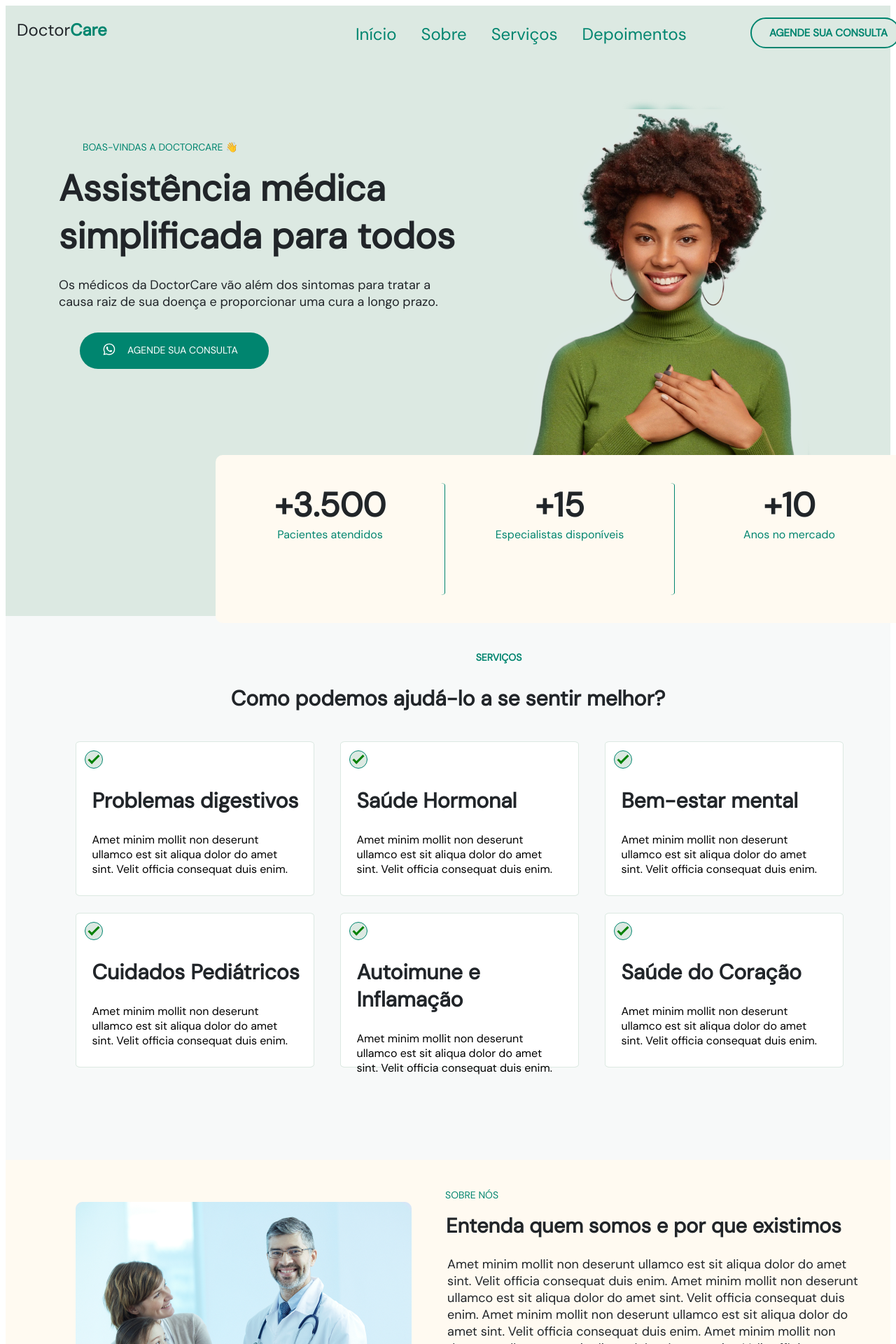
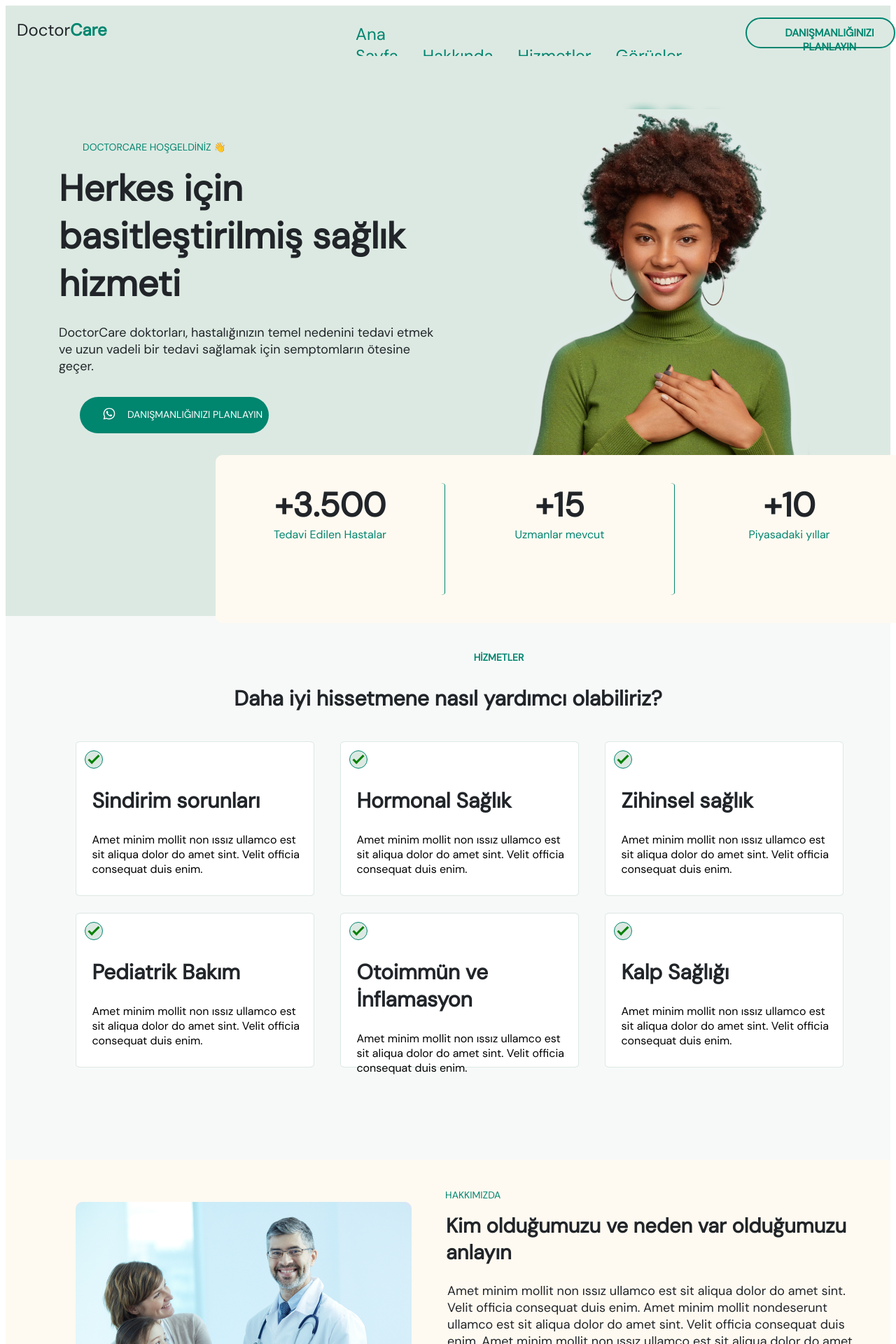
Before and after one commit to SuleAktas/doctor-care, a React (Create React App) app: page / in a window 1280 px wide. Shown: the top 1920 px of the page at 70% size. Built offline with nearby package versions, Linux system fonts and the light colour scheme.

Commit message:
language adds

```diff
--- a/package.json
+++ b/package.json
@@ -6,8 +6,10 @@
     "@testing-library/jest-dom": "^5.17.0",
     "@testing-library/react": "^13.4.0",
     "@testing-library/user-event": "^13.5.0",
+    "i18next": "^23.10.0",
     "react": "^18.2.0",
     "react-dom": "^18.2.0",
+    "react-i18next": "^14.0.5",
     "react-scripts": "5.0.1",
     "web-vitals": "^2.1.4"
   },
--- a/src/App.js
+++ b/src/App.js
@@ -6,56 +6,39 @@ import Footer from "./components/footer/footer";
 import Header from "./components/header/header";
 import Info from "./components/info/info";
 import Solution from "./components/solution/solution";
+import { useTranslation } from "react-i18next";
 
 function App() {
+  const { t } = useTranslation();
   return (
     <>
       <Header />
       <Info />
       <div className="achievement">
-        <Achievement number=" +3.500" text="Pacientes atendidos" />
-        <Achievement number="+15" text="Especialistas disponíveis" />
-        <Achievement number="+10" text="Anos no mercado" />
+        <Achievement number=" +3.500" text={t("achievement1")} />
+        <Achievement number="+15" text={t("achievement2")} />
+        <Achievement number="+10" text={t("achievement3")} />
       </div>
 
       <div className="solution">
         <div className="solution-main">
-          <div className="solution-main-mini-title"> SERVIÇOS</div>
-          <div className="solution-main-title">
-            Como podemos ajudá-lo a se sentir melhor?
+          <div className="solution-main-mini-title">
+            {t("solutionMiniTitle")}
           </div>
+          <div className="solution-main-title">{t("solutonMainTitle")}</div>
         </div>
         <div className="solution-boxes">
-          <Solution
-            title="Problemas digestivos"
-            text="Amet minim mollit non deserunt ullamco est sit aliqua dolor do amet
-        sint. Velit officia consequat duis enim."
-          />
+          <Solution title={t("solution1Title")} text={t("solution1Exp")} />
 
-          <Solution
-            title="Saúde Hormonal"
-            text="Amet minim mollit non deserunt ullamco est sit aliqua dolor do amet sint. Velit officia consequat duis enim."
-          />
+          <Solution title={t("solution2Title")} text={t("solution2Exp")} />
 
-          <Solution
-            title="Bem-estar mental"
-            text="Amet minim mollit non deserunt ullamco est sit aliqua dolor do amet sint. Velit officia consequat duis enim."
-          />
+          <Solution title={t("solution3Title")} text={t("solution3Exp")} />
 
-          <Solution
-            title="Cuidados Pediátricos"
-            text="Amet minim mollit non deserunt ullamco est sit aliqua dolor do amet sint. Velit officia consequat duis enim."
-          />
+          <Solution title={t("solution4Title")} text={t("solution4Exp")} />
 
-          <Solution
-            title="Autoimune e Inflamação"
-            text="Amet minim mollit non deserunt ullamco est sit aliqua dolor do amet sint. Velit officia consequat duis enim."
-          />
+          <Solution title={t("solution5Title")} text={t("solution5Exp")} />
 
-          <Solution
-            title="Saúde do Coração"
-            text="Amet minim mollit non deserunt ullamco est sit aliqua dolor do amet sint. Velit officia consequat duis enim."
-          />
+          <Solution title={t("solution6Title")} text={t("solution6Exp")} />
         </div>
       </div>
       <About />
--- a/src/components/about/about.jsx
+++ b/src/components/about/about.jsx
@@ -2,8 +2,11 @@ import React, { useEffect, useState } from "react";
 import aboutImage from "./Pic.png";
 import aboutBigImage from "./Pic-4.png";
 import "./about.css";
+import { useTranslation } from "react-i18next";
 
 function About() {
+  const { t } = useTranslation();
+
   const [isLargeScreen, setIsLargeScreen] = useState(window.innerWidth > 515);
   useEffect(() => {
     const handleResize = () => {
@@ -21,20 +24,9 @@ function About() {
     <div className="about">
       <div className="about-box">
         <div className="about-box-txt">
-          <div className="about-mini-title">SOBRE NÓS</div>
-          <div className="about-title">
-            Entenda quem somos e por que existimos
-          </div>
-          <div className="about-exp">
-            Amet minim mollit non deserunt ullamco est sit aliqua dolor do amet
-            sint. Velit officia consequat duis enim. Amet minim mollit non
-            deserunt ullamco est sit aliqua dolor do amet sint. Velit officia
-            consequat duis enim. Amet minim mollit non deserunt ullamco est sit
-            aliqua dolor do amet sint. Velit officia consequat duis enim. Amet
-            minim mollit non deserunt ullamco est sit aliqua dolor do amet sint.
-            Velit officia consequat duis enim. Amet minim mollit non deserunt
-            ullamco est sit aliqua dolor do amet sint.
-          </div>
+          <div className="about-mini-title">{t("aboutMiniTitle")}</div>
+          <div className="about-title">{t("aboutTitle")}</div>
+          <div className="about-exp">{t("aboutExp")}</div>
         </div>
         <div className="about-box-img">
           <div className="about-img">
--- a/src/components/contact/contact.jsx
+++ b/src/components/contact/contact.jsx
@@ -4,8 +4,11 @@ import contactBigImage from "./pic-3.png";
 import mapImage from "./map-pin 1.png";
 import mailImage from "./mail 1.png";
 import "./contact.css";
+import { useTranslation } from "react-i18next";
 
 function Contact() {
+  const { t } = useTranslation();
+
   const [isLargeScreen, setIsLargeScreen] = useState(window.innerWidth > 515);
   useEffect(() => {
     const handleResize = () => {
@@ -23,7 +26,7 @@ function Contact() {
   return (
     <div className="contact">
       <div className="contact-info-box">
-        <div className="contact-title">Entre em contato com a gente!</div>
+        <div className="contact-title">{t("contactTitle")}</div>
         <div className="contact-address">
           <div className="contact-address-icon">
             {" "}
--- a/src/components/footer/footer.jsx
+++ b/src/components/footer/footer.jsx
@@ -1,6 +1,8 @@
 import React from "react";
+import { useTranslation } from "react-i18next";
 
 function Footer() {
+  const { t } = useTranslation();
   return (
     <div className="footer">
       <div className="footer-title">
@@ -8,10 +10,10 @@ function Footer() {
       </div>
       <div className="footer-info">
         <div className="footer-row">
-          <div className="footer-margin"> ©2021 Beautysalon.</div>
+          <div className="footer-margin"> ©2024 Beautysalon.</div>
         </div>
         <div className="footer-row">
-          <div className="footer-margin"> Todos os direitos reservados.</div>
+          <div className="footer-margin"> {t("footerTitle")}</div>
         </div>
         <div className="footer-row">
           <div className="footer-icons">
--- a/src/components/header/header.jsx
+++ b/src/components/header/header.jsx
@@ -1,8 +1,11 @@
 import React, { useState } from "react";
 import "./header.css";
 import headerImage from "./headerImg.png";
+import { useTranslation } from "react-i18next";
 
 function Header() {
+  const { t } = useTranslation();
+
   const [isOpen, setIsOpen] = useState(false);
 
   const openNav = () => {
@@ -20,16 +23,16 @@ function Header() {
       </div>
       <div className="links-wider-page">
         <a href="#" className="selected">
-          Início
+          {t("headerLink1")}
         </a>
-        <a href="#">Sobre</a>
-        <a href="#">Serviços</a>
-        <a href="#">Depoimentos</a>
+        <a href="#">{t("headerLink2")}</a>
+        <a href="#">{t("headerLink3")}</a>
+        <a href="#">{t("headerLink4")}</a>
       </div>
       <div className="button-wider-page">
         <div className="info-button2">
           {" "}
-          <div className="info-btn-text2"> AGENDE SUA CONSULTA</div>
+          <div className="info-btn-text2"> {t("headerButton")}</div>
         </div>
       </div>
       <div
@@ -40,12 +43,12 @@ function Header() {
         <a href="#" className="closebtn" onClick={closeNav}>
           &times;
         </a>
-        <a href="#">Início</a>
-        <a href="#">Sobre</a>
-        <a href="#">Serviços</a>
-        <a href="#">Depoimentos</a>
+        <a href="#">{t("headerLink1")}</a>
+        <a href="#">{t("headerLink2")}</a>
+        <a href="#">{t("headerLink3")}</a>
+        <a href="#">{t("headerLink4")}</a>
         <div className="header-button">
-          <div className="header-btn-text"> AGENDE SUA CONSULTA</div>
+          <div className="header-btn-text"> {t("headerButton")}</div>
         </div>
       </div>
 
--- a/src/components/info/info.jsx
+++ b/src/components/info/info.jsx
@@ -2,8 +2,11 @@ import React, { useEffect, useState } from "react";
 import myImage from "./image.png";
 import bigImage from "./imageLarge.png";
 import "./info.css";
+import { useTranslation } from "react-i18next";
 
 export default function Info() {
+  const { t } = useTranslation();
+
   const [isLargeScreen, setIsLargeScreen] = useState(window.innerWidth > 600);
   useEffect(() => {
     const handleResize = () => {
@@ -22,14 +25,11 @@ export default function Info() {
     <div className="info">
       <div className="info-txt">
         {" "}
-        <div className="info-mini-title">BOAS-VINDAS A DOCTORCARE 👋</div>
+        <div className="info-mini-title">{t("infoMiniTitle")}</div>
         <div className="info-title">
-          <b>Assistência médica simplificada para todos</b>
+          <b>{t("infoTitle")}</b>
         </div>
-        <div className="info-exp">
-          Os médicos da DoctorCare vão além dos sintomas para tratar a causa
-          raiz de sua doença e proporcionar uma cura a longo prazo.
-        </div>
+        <div className="info-exp">{t("infoExp")}</div>
         <div className="info-button">
           {" "}
           <div className="info-btn-img">
@@ -47,7 +47,7 @@ export default function Info() {
               />
             </svg>
           </div>
-          <div className="info-btn-text"> AGENDE SUA CONSULTA</div>
+          <div className="info-btn-text"> {t("headerButton")}</div>
         </div>
       </div>
       <div className="info-img">
--- /dev/null
+++ b/src/i18n.js
@@ -0,0 +1,93 @@
+import i18n from "i18next";
+import { initReactI18next } from "react-i18next";
+
+const resources = {
+  tr: {
+    translation: {
+      achievement1: "Tedavi Edilen Hastalar",
+      achievement2: "Uzmanlar mevcut",
+      achievement3: "Piyasadaki yıllar",
+      solutionMiniTitle: "HİZMETLER",
+      solutonMainTitle: "Daha iyi hissetmene nasıl yardımcı olabiliriz?",
+      solution1Title: "Sindirim sorunları",
+      solution1Exp:
+        "Amet minim mollit non ıssız ullamco est sit aliqua dolor do amet sint. Velit officia consequat duis enim.",
+      solution2Title: "Hormonal Sağlık",
+      solution2Exp:
+        "Amet minim mollit non ıssız ullamco est sit aliqua dolor do amet sint. Velit officia consequat duis enim.",
+      solution3Title: "Zihinsel sağlık",
+      solution3Exp:
+        "Amet minim mollit non ıssız ullamco est sit aliqua dolor do amet sint. Velit officia consequat duis enim.",
+      solution4Title: "Pediatrik Bakım",
+      solution4Exp:
+        "Amet minim mollit non ıssız ullamco est sit aliqua dolor do amet sint. Velit officia consequat duis enim.",
+      solution5Title: "Otoimmün ve İnflamasyon",
+      solution5Exp:
+        "Amet minim mollit non ıssız ullamco est sit aliqua dolor do amet sint. Velit officia consequat duis enim.",
+      solution6Title: "Kalp Sağlığı",
+      solution6Exp:
+        "Amet minim mollit non ıssız ullamco est sit aliqua dolor do amet sint. Velit officia consequat duis enim.",
+      headerLink1: "Ana Sayfa",
+      headerLink2: "Hakkında",
+      headerLink3: "Hizmetler",
+      headerLink4: "Görüşler",
+      headerButton: "DANIŞMANLIĞINIZI PLANLAYIN",
+      infoMiniTitle: "DOCTORCARE HOŞGELDİNİZ 👋",
+      infoTitle: "Herkes için basitleştirilmiş sağlık hizmeti",
+      infoExp:
+        "DoctorCare doktorları, hastalığınızın temel nedenini tedavi etmek ve uzun vadeli bir tedavi sağlamak için semptomların ötesine geçer.",
+      aboutMiniTitle: "HAKKIMIZDA",
+      aboutTitle: "Kim olduğumuzu ve neden var olduğumuzu anlayın",
+      aboutExp:
+        "Amet minim mollit non ıssız ullamco est sit aliqua dolor do amet sint. Velit officia consequat duis enim. Amet minim mollit nondeserunt ullamco est sit aliqua dolor do amet sint. Velit officia consequat duis enim. Amet minim mollit non ıssız ullamco est sit aliqua dolor do amet sint. Velit officia consequat duis enim. Amet minim mollit non ıssız ullamco est sit aliqua dolor do amet sint.Velit officia consequat duis enim. Amet minim mollit non ıssız ullamco est sit aliqua dolor do amet sint.",
+      contactTitle: "Bize ulaşın!",
+      footerTitle: "Tüm hakları saklıdır",
+    },
+  },
+  sp: {
+    translation: {
+      achievement1: "Pacientes atendidos",
+      achievement2: "Especialistas disponíveis",
+      achievement3: "Anos no mercado",
+      solutionMiniTitle: "SERVIÇOS",
+      solutonMainTitle: "Como podemos ajudá-lo a se sentir melhor?",
+      solution1Title: "Problemas digestivos",
+      solution1Exp:
+        "Amet minim mollit non deserunt ullamco est sit aliqua dolor do amet sint. Velit officia consequat duis enim.",
+      solution2Title: "Saúde Hormonal",
+      solution2Exp:
+        "Amet minim mollit non deserunt ullamco est sit aliqua dolor do amet sint. Velit officia consequat duis enim.",
+      solution3Title: "Bem-estar mental",
+      solution3Exp:
+        "Amet minim mollit non deserunt ullamco est sit aliqua dolor do amet sint. Velit officia consequat duis enim.",
+      solution4Title: "Cuidados Pediátricos",
+      solution4Exp:
+        "Amet minim mollit non deserunt ullamco est sit aliqua dolor do amet sint. Velit officia consequat duis enim.",
+      solution5Title: "Autoimune e Inflamação",
+      solution5Exp:
+        "Amet minim mollit non deserunt ullamco est sit aliqua dolor do amet sint. Velit officia consequat duis enim.",
+      solution6Title: "Saúde do Coração",
+      solution6Exp:
+        "Amet minim mollit non deserunt ullamco est sit aliqua dolor do amet sint. Velit officia consequat duis enim.",
+      headerLink1: "Início",
+      headerLink2: "Sobre",
+      headerLink3: "Serviços",
+      headerLink4: "Depoimentos",
+      headerButton: "AGENDE SUA CONSULTA",
+      infoMiniTitle: "BOAS-VINDAS A DOCTORCARE 👋",
+      infoTitle: "Assistência médica simplificada para todos",
+      infoExp:
+        "Os médicos da DoctorCare vão além dos sintomas para tratar a causa raiz de sua doença e proporcionar uma cura a longo prazo.",
+      aboutMiniTitle: "SOBRE NÓS",
+      aboutTitle: "Entenda quem somos e por que existimos",
+      aboutExp:
+        " Amet minim mollit non deserunt ullamco est sit aliqua dolor do amet sint. Velit officia consequat duis enim. Amet minim mollit nondeserunt ullamco est sit aliqua dolor do amet sint. Velit officia consequat duis enim. Amet minim mollit non deserunt ullamco est sit aliqua dolor do amet sint. Velit officia consequat duis enim. Amet minim mollit non deserunt ullamco est sit aliqua dolor do amet sint.Velit officia consequat duis enim. Amet minim mollit non deserunt ullamco est sit aliqua dolor do amet sint.",
+      contactTitle: "Entre em contato com a gente!",
+      footerTitle: "Todos os direitos reservados.",
+    },
+  },
+};
+i18n.use(initReactI18next).init({
+  lng: "tr",
+  resources,
+});
--- a/src/index.js
+++ b/src/index.js
@@ -1,6 +1,7 @@
 import React from "react";
 import ReactDOM from "react-dom/client";
 import App from "./App";
+import "./i18n";
 const root = ReactDOM.createRoot(document.getElementById("root"));
 root.render(
   <React.StrictMode>
```
Also changed, not shown: 1 other file (tests, documents, lock files or other folders).
